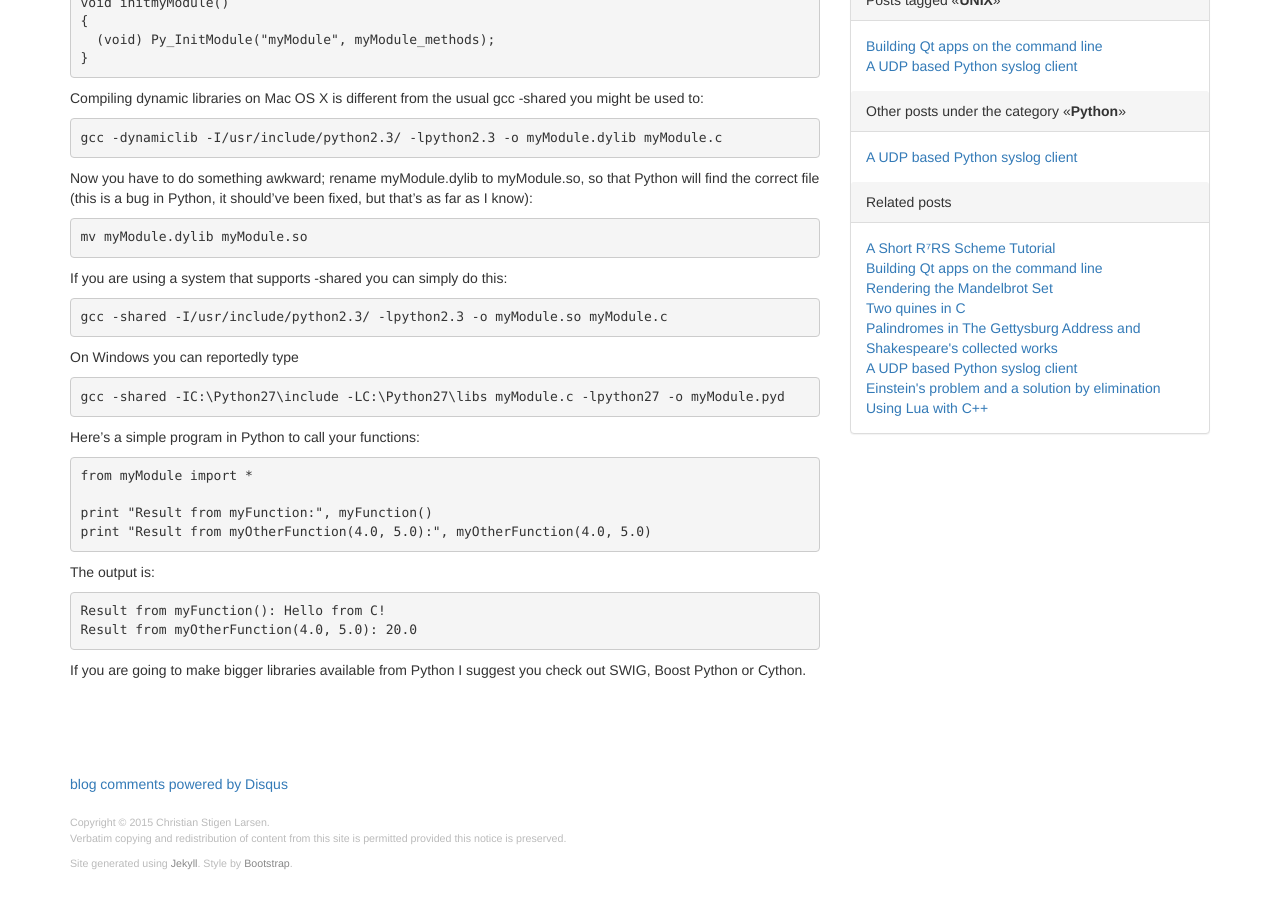
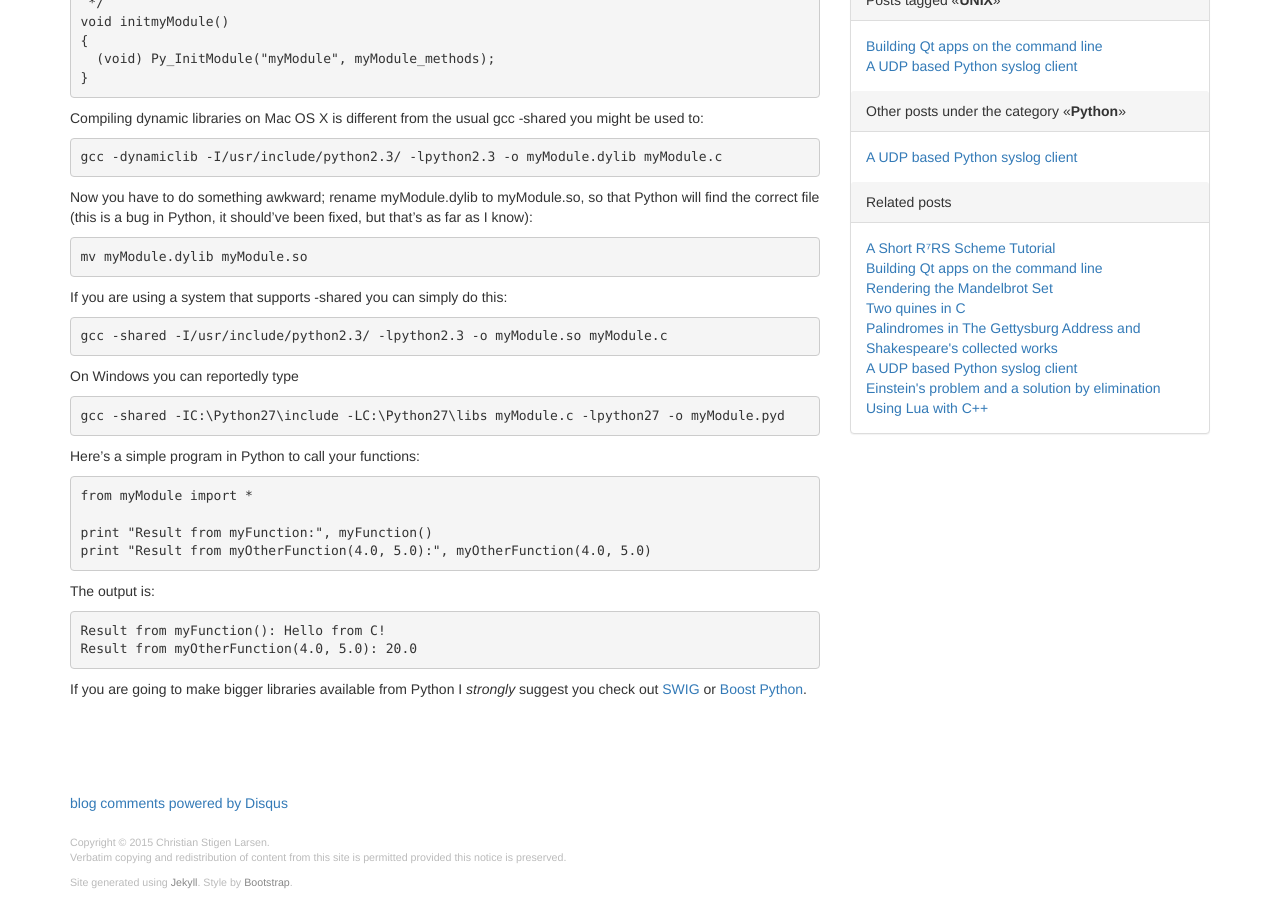
Before and after one commit to cslarsen/csl.name, a Jekyll site: the page built from _posts/2006-03-28-c-functions-python.markdown, in a window 1280 px wide and 900 px high, scrolled down 917 px. Built offline with Jekyll 4.4.1, drawn with Linux system fonts in a browser that asks for light colours; Markdown is read by kramdown in place of the engine named in the settings; comment, search, counter and statistics services are not loaded.

Commit message:
Adds links and lead

```diff
--- a/_posts/2006-03-28-c-functions-python.markdown
+++ b/_posts/2006-03-28-c-functions-python.markdown
@@ -10,7 +10,9 @@
 description: How to call C code from Python
 ---
 
+{% lead %}
 Here's a small tutorial on how to call your C functions from Python.
+{% endlead %}
 
 Let's make some simple functions in C. We'll call the file `myModule.c`.
 
@@ -54,7 +56,8 @@
 }
 {% endhighlight %}
 
-Compiling dynamic libraries on Mac OS X is different from the usual gcc -shared you might be used to:
+Compiling dynamic libraries on Mac OS X is different from the usual gcc -shared
+you might be used to:
 
     gcc -dynamiclib -I/usr/include/python2.3/ -lpython2.3 -o myModule.dylib myModule.c
 
@@ -86,5 +89,8 @@
     Result from myFunction(): Hello from C!
     Result from myOtherFunction(4.0, 5.0): 20.0
 
-If you are going to make bigger libraries available from Python I suggest you
-check out SWIG, Boost Python or Cython.
+If you are going to make bigger libraries available from Python I *strongly*
+suggest you check out [SWIG][swig] or [Boost Python][boost.python].
+
+[boost.python]: http://www.boost.org/doc/libs/1_57_0/libs/python/doc/index.html
+[swig]: http://www.swig.org
```
